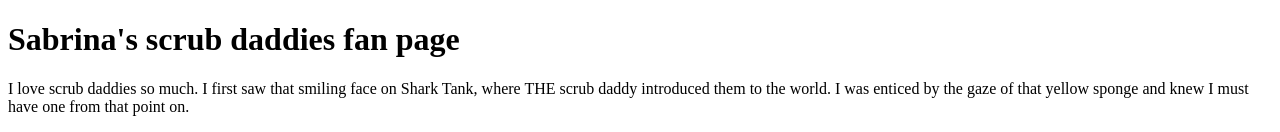
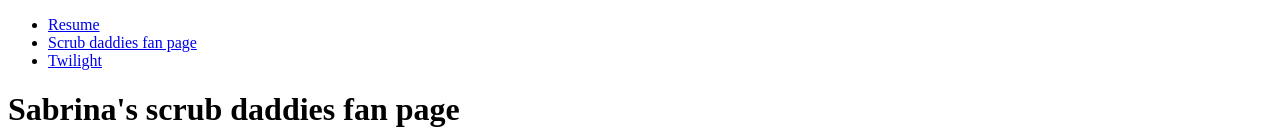
Before and after one commit to sabrinabrinx/itmd-361-project1, a plain HTML site: page scrubdaddies.html in a window 1280 px wide. Shown: the top 132 px of the page. Drawn offline with Linux system fonts and the light colour scheme.

Commit message:
Update scrubdaddies.html

```diff
--- a/scrubdaddies.html
+++ b/scrubdaddies.html
@@ -6,8 +6,17 @@
 </head>
 <body>
  <header>
+  <header>
+      <nav>
+        <ul>
+          <li><a href="index.html">Resume</a></li>
+          <li><a href="scrubdaddies.html">Scrub daddies fan page</a></li>
+          <li><a href="twilight.html">Twilight</a></li>
+        </ul>
+      </nav>
+    </header>
   <h1>Sabrina's scrub daddies fan page </h1>
- </header>
+
  <p>I love scrub daddies so much. I first saw that smiling face on Shark Tank, where THE scrub daddy introduced them to the world. I was enticed by the gaze of that yellow sponge and knew I must have one from that point on. </p>
  <p>Today, there are many different Scrub Daddy products. I will go through most of them and highlight my favorites </p>
  <img src="https://static.theceomagazine.net/wp-content/uploads/2019/02/08114943/Scrub-Daddy-close-up-700x467.jpg" alt="Scrub Daddy CEO w his sponges" >
```
